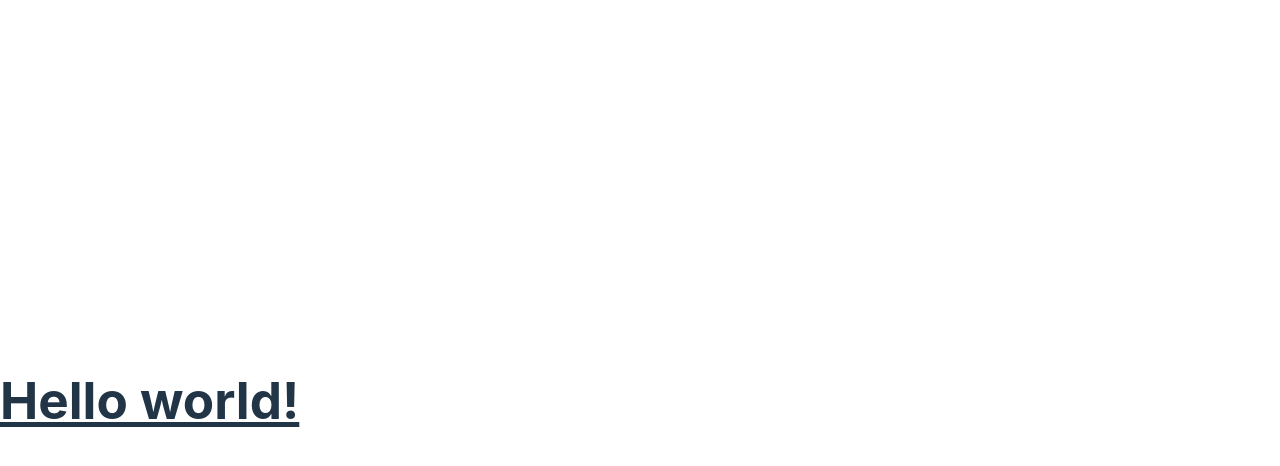
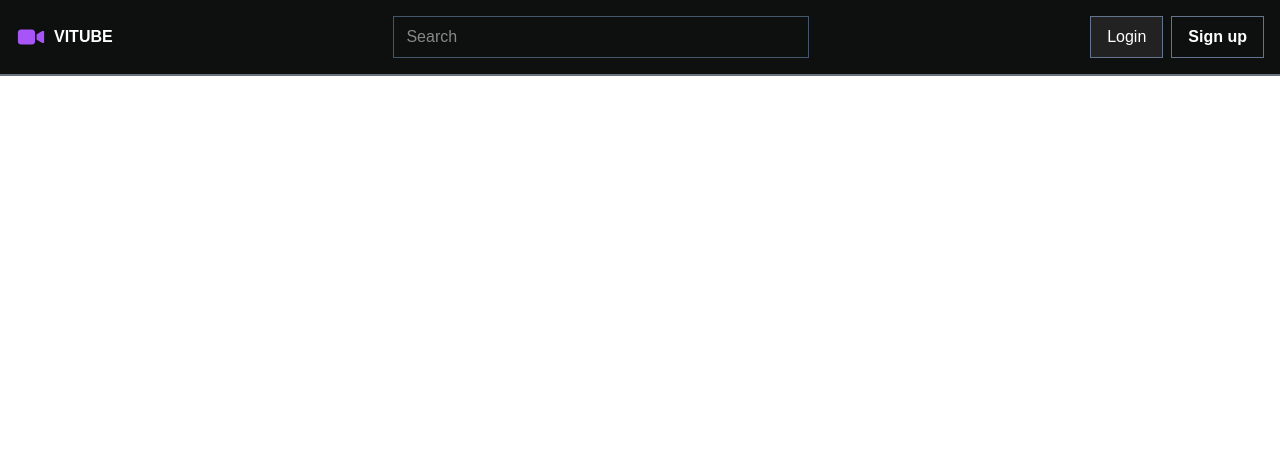
Before and after one commit to abhimanyujangid/Frontend_VITUBE, a React (Vite) app: page / in a window 1280 px wide. Shown: the top 466 px of the page. Built offline with nearby package versions, Linux system fonts and the light colour scheme.

Commit message:
refactor App and Layout components; update Navbar import path, enhance Toaster configuration, and clean up index.css styles

```diff
--- a/src/App.tsx
+++ b/src/App.tsx
@@ -1,12 +1,37 @@
+import React, { useEffect } from "react";
+import { Route, Routes } from "react-router-dom";
+import { Toaster } from "react-hot-toast";
+import { useDispatch } from "react-redux";
+import { getCurrentUser } from "./store/Slices/authSlic";
+import Layout from "./Layout/Layout";
+
 function App() {
+  const dispatch = useDispatch();
+
+  // useEffect(() => {
+  //   dispatch(getCurrentUser());
+  // }, [dispatch]);
 
   return (
     <>
-     <h1 className="text-3xl font-bold underline">
-    Hello world!
-  </h1>
+      <Routes>
+        <Route path="*" element={<Layout />} />
+      </Routes>
+      <Toaster
+                position="top-right"
+                reverseOrder={true}
+                toastOptions={{
+                    error: {
+                        style: { borderRadius: "0", color: "red" },
+                    },
+                    success: {
+                        style: { borderRadius: "0", color: "green" },
+                    },
+                    duration: 2000,
+                }}
+            />
     </>
-  )
+  );
 }
 
-export default App
+export default App;
--- a/src/Layout/Layout.tsx
+++ b/src/Layout/Layout.tsx
@@ -1,5 +1,5 @@
 import React from "react";
-import Navbar from "./components/Header/Navbar";
+import Navbar from "../components/Header/NavbBar";
 // import { Outlet } from "react-router-dom";
 // import Sidebar from "./components/Header/Sidebar";
 
--- a/src/components/Header/Search.tsx
+++ b/src/components/Header/Search.tsx
@@ -19,7 +19,7 @@ const Search: React.FC = () => {
     return (
         <form onSubmit={handleSubmit(search)}>
             <Input
-                placeholder="Search"
+                placeholder="Search "
                 {...register("query", { required: true })}
             />
         </form>
--- a/src/index.css
+++ b/src/index.css
@@ -1,70 +1,22 @@
 @import "tailwindcss";
 
-:root {
-  font-family: Inter, system-ui, Avenir, Helvetica, Arial, sans-serif;
-  line-height: 1.5;
-  font-weight: 400;
 
-  color-scheme: light dark;
-  color: rgba(255, 255, 255, 0.87);
-  background-color: #242424;
-
-  font-synthesis: none;
-  text-rendering: optimizeLegibility;
-  -webkit-font-smoothing: antialiased;
-  -moz-osx-font-smoothing: grayscale;
+@layer base {
+  html {
+      font-family: 'Hedvig Letters Sans', sans-serif;
+      font-family: 'Space Grotesk', sans-serif;
+  }
 }
 
-a {
-  font-weight: 500;
-  color: #646cff;
-  text-decoration: inherit;
+html {
+  overflow: scroll;
+  overflow-x: hidden;
 }
-a:hover {
-  color: #535bf2;
+::-webkit-scrollbar {
+  width: 0;  /* Remove scrollbar space */
+  background: transparent;  /* Optional: just make scrollbar invisible */
 }
-
-body {
-  margin: 0;
-  display: flex;
-  place-items: center;
-  min-width: 320px;
-  min-height: 100vh;
+/* Optional: show position indicator in red */
+::-webkit-scrollbar-thumb {
+  background: #FF0000;
 }
-
-h1 {
-  font-size: 3.2em;
-  line-height: 1.1;
-}
-
-button {
-  border-radius: 8px;
-  border: 1px solid transparent;
-  padding: 0.6em 1.2em;
-  font-size: 1em;
-  font-weight: 500;
-  font-family: inherit;
-  background-color: #1a1a1a;
-  cursor: pointer;
-  transition: border-color 0.25s;
-}
-button:hover {
-  border-color: #646cff;
-}
-button:focus,
-button:focus-visible {
-  outline: 4px auto -webkit-focus-ring-color;
-}
-
-@media (prefers-color-scheme: light) {
-  :root {
-    color: #213547;
-    background-color: #ffffff;
-  }
-  a:hover {
-    color: #747bff;
-  }
-  button {
-    background-color: #f9f9f9;
-  }
-}
```
